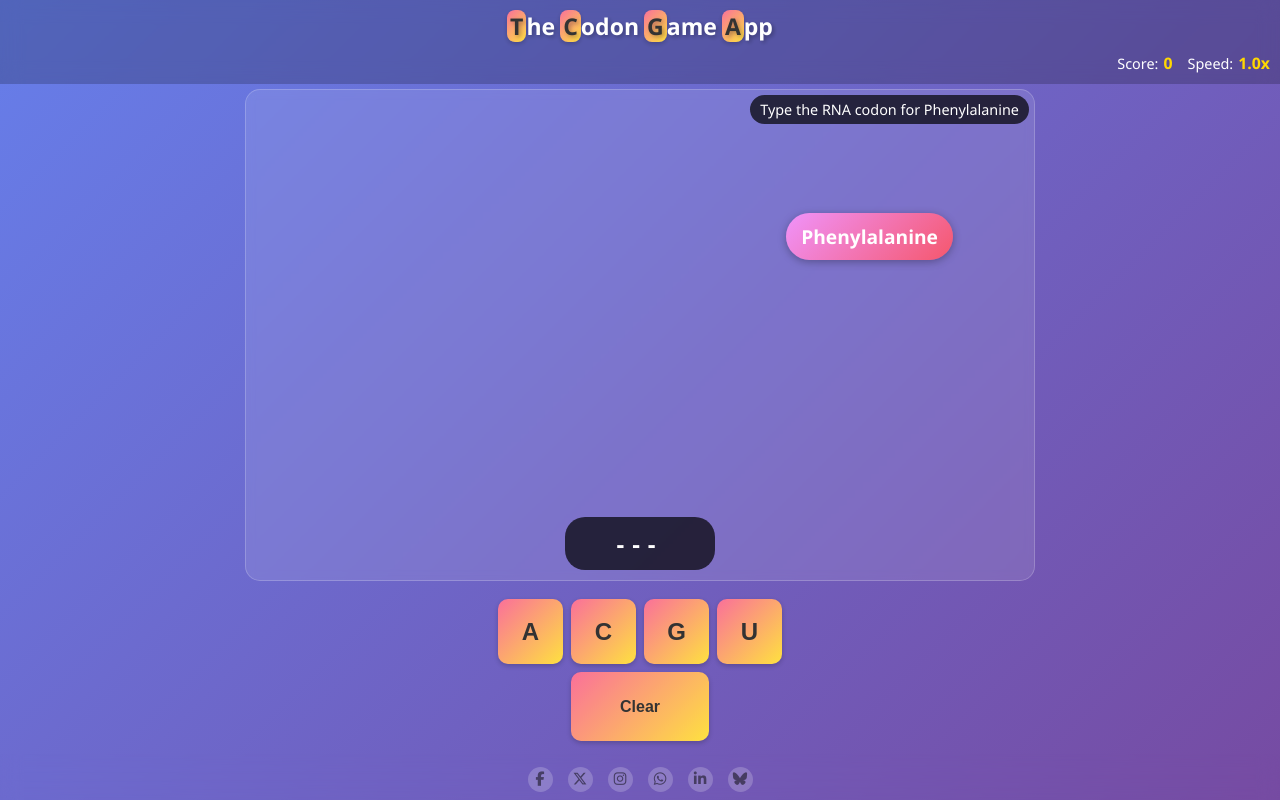
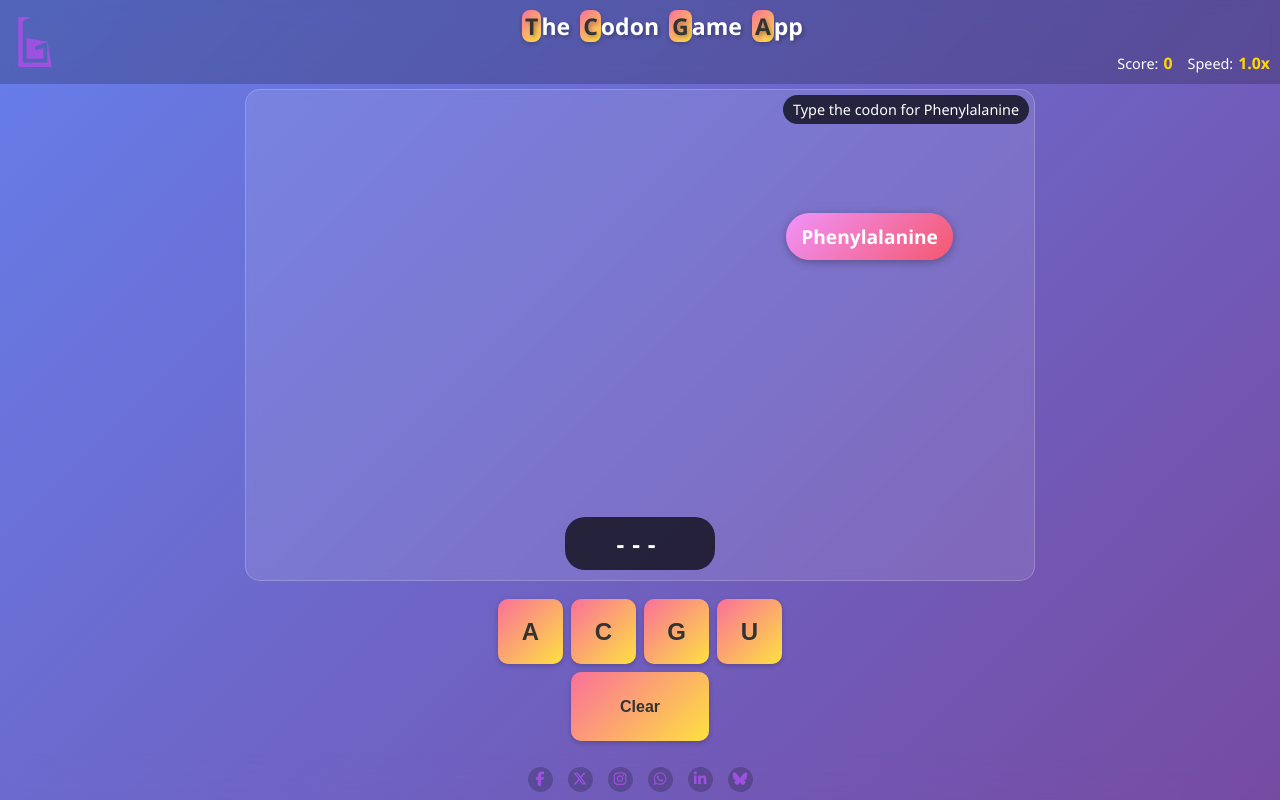
Before and after one commit to bioinfoguru/TCGA_app, a plain HTML site: page index.html in a window 1280 px wide. Drawn offline with Linux system fonts and the light colour scheme.

Commit message:
Update index.html

```diff
--- a/index.html
+++ b/index.html
@@ -27,6 +27,21 @@
             background: rgba(0, 0, 0, 0.2);
             backdrop-filter: blur(10px);
             flex-shrink: 0;
+            /* display: flex; */
+            align-items: center;
+            justify-content: center;
+        }
+        .logo-container {
+            position: absolute;
+            left: 10px;
+            top: 50%;
+            transform: translateY(-50%);
+            width: 50px;
+            height: 50px;
+        }
+        .logo-container svg {
+            width: 100%;
+            height: 100%;
         }
         h1 {
             font-size: 1.8em;
@@ -37,9 +52,11 @@
             justify-content: center;
             gap: 5px;
             flex-wrap: wrap;
+            padding-left: 50px; /* Add space for the logo */
         }
         .title-part {
             font-size: 0.8em;
+            margin-right: 5px;
         }
         .title-button {
             background: linear-gradient(135deg, #fa709a 0%, #fee140 100%);
@@ -274,14 +291,15 @@
             justify-content: center;
             width: 25px;
             height: 25px;
-            background: rgba(255, 255, 255, 0.2);
+            background: rgba(0, 0, 0, 0.2);
             border-radius: 50%;
-            color: rgba(0, 0, 0, 0.5);
+            color: #9c51e0;
             font-size: 0.9em;
             transition: all 0.3s ease;
         }
         .social-icon:hover {
             background: rgba(255, 255, 255, 0.3);
+			font-size: 1.1em;
             transform: translateY(-3px);
         }
 
@@ -300,6 +318,10 @@
             }
             h1 {
                 font-size: 1.6em;
+            }
+            .logo-container {
+                width: 35px;
+                height: 35px;
             }
             footer {
                 padding: 6px;
@@ -357,6 +379,10 @@
                 height: 22px;
                 font-size: 0.8em;
             }
+            .logo-container {
+                width: 30px;
+                height: 30px;
+            }
         }
 
         @media (max-height: 600px) {
@@ -404,6 +430,10 @@
                 height: 22px;
                 font-size: 0.8em;
             }
+            .logo-container {
+                width: 30px;
+                height: 30px;
+            }
         }
 
         @media (max-height: 500px) {
@@ -439,6 +469,10 @@
             .hint {
                 font-size: 0.7em;
                 padding: 3px 6px;
+            }
+            .logo-container {
+                width: 25px;
+                height: 25px;
             }
         }
 
@@ -483,11 +517,51 @@
             .score-value {
                 font-size: 1em;
             }
+            .logo-container {
+                width: 20px;
+                height: 20px;
+            }
         }
     </style>
 </head>
 <body>
     <header>
+        <div class="logo-container">
+            <svg xmlns="http://www.w3.org/2000/svg" viewBox="0 0 476 712">
+              <path id="bg_logo"
+                    fill="#9c51e0" stroke="none" stroke-width="0"
+                    d="M 0.00,0.00
+                       C 0.00,0.00 130.00,0.00 130.00,0.00
+                         130.00,0.00 168.00,0.00 168.00,0.00
+                         168.00,0.00 186.00,1.00 186.00,1.00
+                         186.00,1.00 152.00,17.75 152.00,17.75
+                         152.00,17.75 92.00,47.75 92.00,47.75
+                         92.00,47.75 72.00,57.75 72.00,57.75
+                         72.00,57.75 64.02,63.21 64.02,63.21
+                         64.02,63.21 63.00,71.00 63.00,71.00
+                         63.00,71.00 63.00,649.00 63.00,649.00
+                         63.00,649.00 413.00,649.00 413.00,649.00
+                         413.00,649.00 413.00,359.00 413.00,359.00
+                         413.00,359.00 298.00,397.33 298.00,397.33
+                         298.00,397.33 262.00,409.33 262.00,409.33
+                         262.00,409.33 240.00,416.00 240.00,416.00
+                         240.00,416.00 240.00,471.00 240.00,471.00
+                         240.00,471.00 313.00,452.63 313.00,452.63
+                         313.00,452.63 358.00,442.00 358.00,442.00
+                         358.00,442.00 358.00,594.00 358.00,594.00
+                         358.00,594.00 118.00,594.00 118.00,594.00
+                         118.00,594.00 118.00,294.00 118.00,294.00
+                         118.00,294.00 320.00,334.40 320.00,334.40
+                         320.00,334.40 382.00,346.80 382.00,346.80
+                         382.00,346.80 417.00,353.00 417.00,353.00
+                         417.00,353.00 431.59,441.00 431.59,441.00
+                         431.59,441.00 458.41,602.00 458.41,602.00
+                         458.41,602.00 470.25,673.00 470.25,673.00
+                         470.25,673.00 476.00,712.00 476.00,712.00
+                         476.00,712.00 0.00,712.00 0.00,712.00
+                         0.00,712.00 0.00,0.00 0.00,0.00 Z" />
+            </svg>
+        </div>
         <h1>
             <span class="title-button">T</span>
             <span class="title-part">he</span>
@@ -782,7 +856,7 @@
 
             gameArea.appendChild(aminoAcidElement);
 
-            hintElement.textContent = `Type the RNA codon for ${currentAminoAcid}`;
+            hintElement.textContent = `Type the codon for ${currentAminoAcid}`;
 
             // Start falling with adjusted speed
             const adjustedSpeed = adjustSpeedBasedOnGameArea();
```
